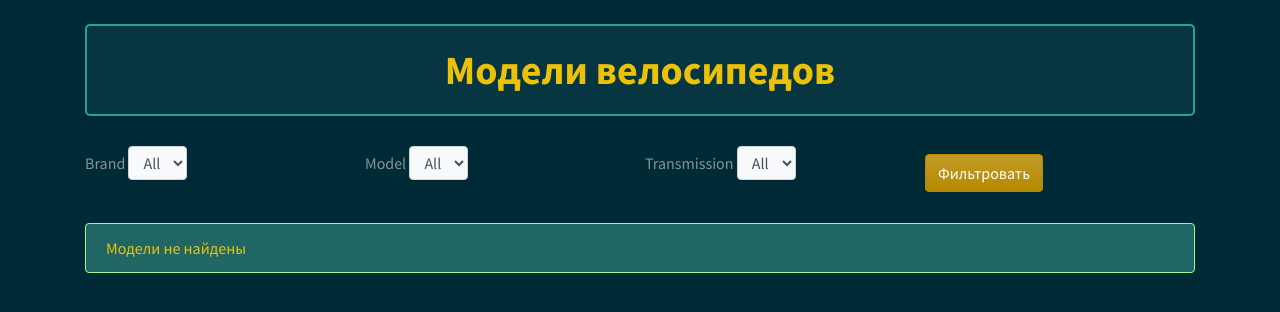
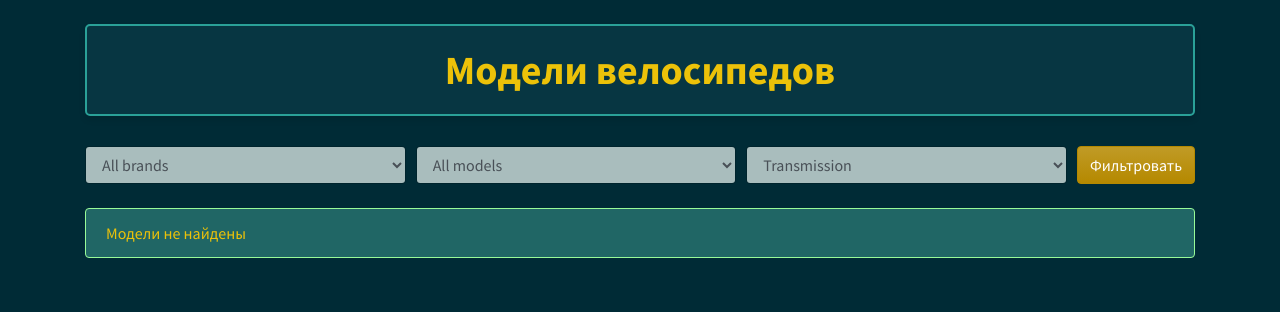
Before and after one commit to ara-foundation/bike-rental-vietnam, a Django app: page /bikemodels/ in a window 1280 px wide. Shown: the top 312 px of the page. Run offline with Django 5.2, Linux system fonts and the light colour scheme; data that the repository does not hold is empty; some libraries are stand-ins or nearby versions.

Commit message:
Set up confitrm button in row with filers

```diff
--- a/bike_rental/filters.py
+++ b/bike_rental/filters.py
@@ -9,7 +9,7 @@ class BikeModelFilter(django_filters.FilterSet):
         field_name='brand',
         lookup_expr='exact',
         label="Brand",
-        empty_label="All"
+        empty_label="All brands"
     )
 
     # Фильтр по модели байка с выпадающим списком
@@ -18,7 +18,7 @@ class BikeModelFilter(django_filters.FilterSet):
         label="Model",
         to_field_name='model',
         field_name='model',
-        empty_label="All"
+        empty_label="All models"
     )
 
     # Фильтр по трансмиссии с выпадающим списком
@@ -27,7 +27,7 @@ class BikeModelFilter(django_filters.FilterSet):
         label="Transmission",
         to_field_name='transmission',
         field_name='transmission',
-        empty_label="All"
+        empty_label="Transmission"
     )
 
     class Meta:
--- a/bike_rental/templates/bikemodel_list.html
+++ b/bike_rental/templates/bikemodel_list.html
@@ -1,4 +1,4 @@
-{% load crispy_forms_tags %}
+{% load widget_tweaks %}
 <!DOCTYPE html>
 <html lang="ru">
 <head>
@@ -16,15 +16,15 @@
         <form method="get" class="mb-4">
             <div class="form-row align-items-end">
                 <div class="col">
-                    {{ filter.form.brand|as_crispy_field }}
+                    {{ filter.form.brand|add_class:"form-control" }}
                 </div>
                 <div class="col">
-                    {{ filter.form.model|as_crispy_field }}
+                    {{ filter.form.model|add_class:"form-control" }}
                 </div>
                 <div class="col">
-                    {{ filter.form.transmission|as_crispy_field }}
+                    {{ filter.form.transmission|add_class:"form-control" }}
                 </div>
-                <div class="col align-self-center">
+                <div class="col-auto">
                     <button class="btn btn-primary" type="submit">Фильтровать</button>
                 </div>
             </div>
--- a/cb_portal/settings.py
+++ b/cb_portal/settings.py
@@ -41,8 +41,7 @@ INSTALLED_APPS = [
     'bike_rental',
     'import_export',
     'django_filters',
-    'crispy_forms',
-    'crispy_bootstrap4',
+    'widget_tweaks',  # Добавьте эту строку
 ]
 
 MIDDLEWARE = [
@@ -130,5 +129,3 @@ STATICFILES_DIRS = [
 # https://docs.djangoproject.com/en/5.1/ref/settings/#default-auto-field
 
 DEFAULT_AUTO_FIELD = 'django.db.models.BigAutoField'
-
-CRISPY_TEMPLATE_PACK = 'bootstrap4'
```
